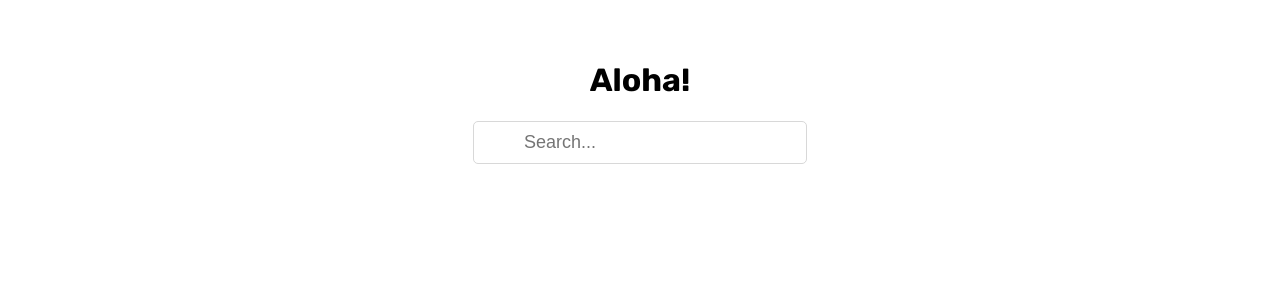
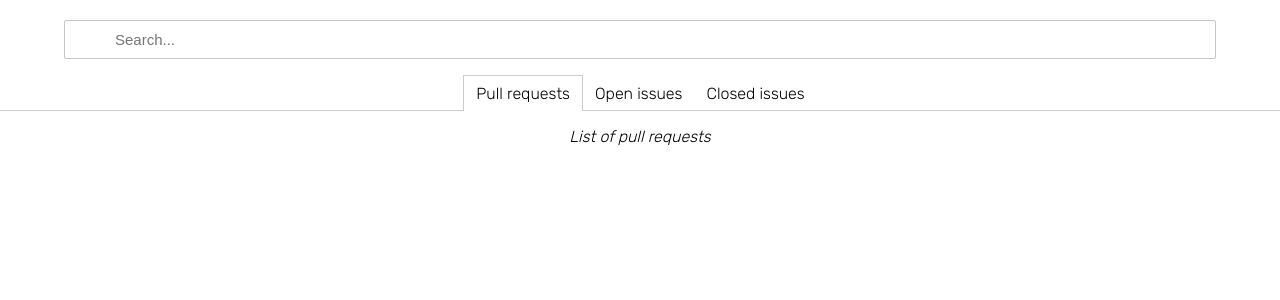
Before and after one commit to lydialawli/git-repo-viewer, a React (Create React App) app: page / in a window 1280 px wide. Shown: the top 300 px of the page. Built offline with nearby package versions, Linux system fonts and the light colour scheme.

Commit message:
tabs component

```diff
--- a/src/App.css
+++ b/src/App.css
@@ -1,25 +1,40 @@
 .App {
   display: flex;
   margin: 0 auto;
-  padding: 20px;
+  padding-top: 20px;
   text-align: center;
   flex-direction: column;
   font-family: 'Rubik', sans-serif;
   font-weight: 300;
-  margin: 20px;
   transition: all .3s ease-in-out;
 }
 
-
-
 .searchBar {
-  min-width: 200px;
-  border: 1px solid #d8d8d8;
-  border-radius: 5px;
+  width: 90vw;
+  border: 1px solid #c5c5c5;
+  border-radius: 2px;
   cursor: pointer;
   background-color: transparent;
   box-sizing: border-box;
   padding: 10px 50px;
   font-weight: 300;
-  font-size: 18px;
+  font-size: 15px;
 }
+
+.tab-list {
+  border-bottom: 1px solid #ccc;
+  padding-left: 0;
+}
+
+.tab-list-item {
+  display: inline-block;
+  list-style: none;
+  margin-bottom: -1px;
+  padding: 0.5rem 0.75rem;
+}
+
+.tab-list-active {
+  background-color: white;
+  border: solid #ccc;
+  border-width: 1px 1px 0 1px;
+}
--- a/src/App.js
+++ b/src/App.js
@@ -1,12 +1,23 @@
 import React from 'react'
 import './App.css'
 import Search from "./components/Search"
+import Tabs from './components/Tabs'
 
 function App() {
   return (
     <div className="App">
-      <h1>Aloha!</h1>
       <Search />
+      <Tabs>
+        <div label="Pull requests">
+          <em>List of pull requests</em>
+      </div>
+        <div label="Open issues">
+          <em>List of open issues</em>
+      </div>
+        <div label="Closed issues">
+        <em>List of closed issues</em>
+      </div>
+      </Tabs>
     </div>
   )
 }
--- /dev/null
+++ b/src/components/Tab.js
@@ -0,0 +1,42 @@
+import React, { Component } from 'react'
+import PropTypes from 'prop-types'
+
+class Tab extends Component {
+  static propTypes = {
+    activeTab: PropTypes.string.isRequired,
+    label: PropTypes.string.isRequired,
+    onClick: PropTypes.func.isRequired,
+  }
+
+  onClick = () => {
+    const { label, onClick } = this.props
+    onClick(label)
+  }
+
+  render() {
+    const {
+      onClick,
+      props: {
+        activeTab,
+        label,
+      },
+    } = this
+
+    let className = 'tab-list-item'
+
+    if (activeTab === label) {
+      className += ' tab-list-active'
+    }
+
+    return (
+      <li
+        className={className}
+        onClick={onClick}
+      >
+        {label}
+      </li>
+    )
+  }
+}
+
+export default Tab
--- /dev/null
+++ b/src/components/Tabs.js
@@ -0,0 +1,61 @@
+import React, { Component } from 'react'
+import PropTypes from 'prop-types'
+
+import Tab from './Tab'
+
+class Tabs extends Component {
+  static propTypes = {
+    children: PropTypes.instanceOf(Array).isRequired,
+  }
+
+  constructor(props) {
+    super(props)
+
+    this.state = {
+      activeTab: this.props.children[0].props.label,
+    }
+  }
+
+  onClickTabItem = (tab) => {
+    this.setState({ activeTab: tab })
+  }
+
+  render() {
+    const {
+      onClickTabItem,
+      props: {
+        children,
+      },
+      state: {
+        activeTab,
+      }
+    } = this
+
+    return (
+      <div className="tabs">
+        <ol className="tab-list">
+          {children.map((child) => {
+            const { label } = child.props
+
+            return (
+              <Tab
+                activeTab={activeTab}
+                key={label}
+                label={label}
+                onClick={onClickTabItem}
+              />
+            )
+          })}
+        </ol>
+        <div className="tab-content">
+          {children.map((child) => {
+            if (child.props.label !== activeTab) return undefined
+            return child.props.children
+          })}
+        </div>
+      </div>
+    )
+  }
+}
+
+export default Tabs
```
